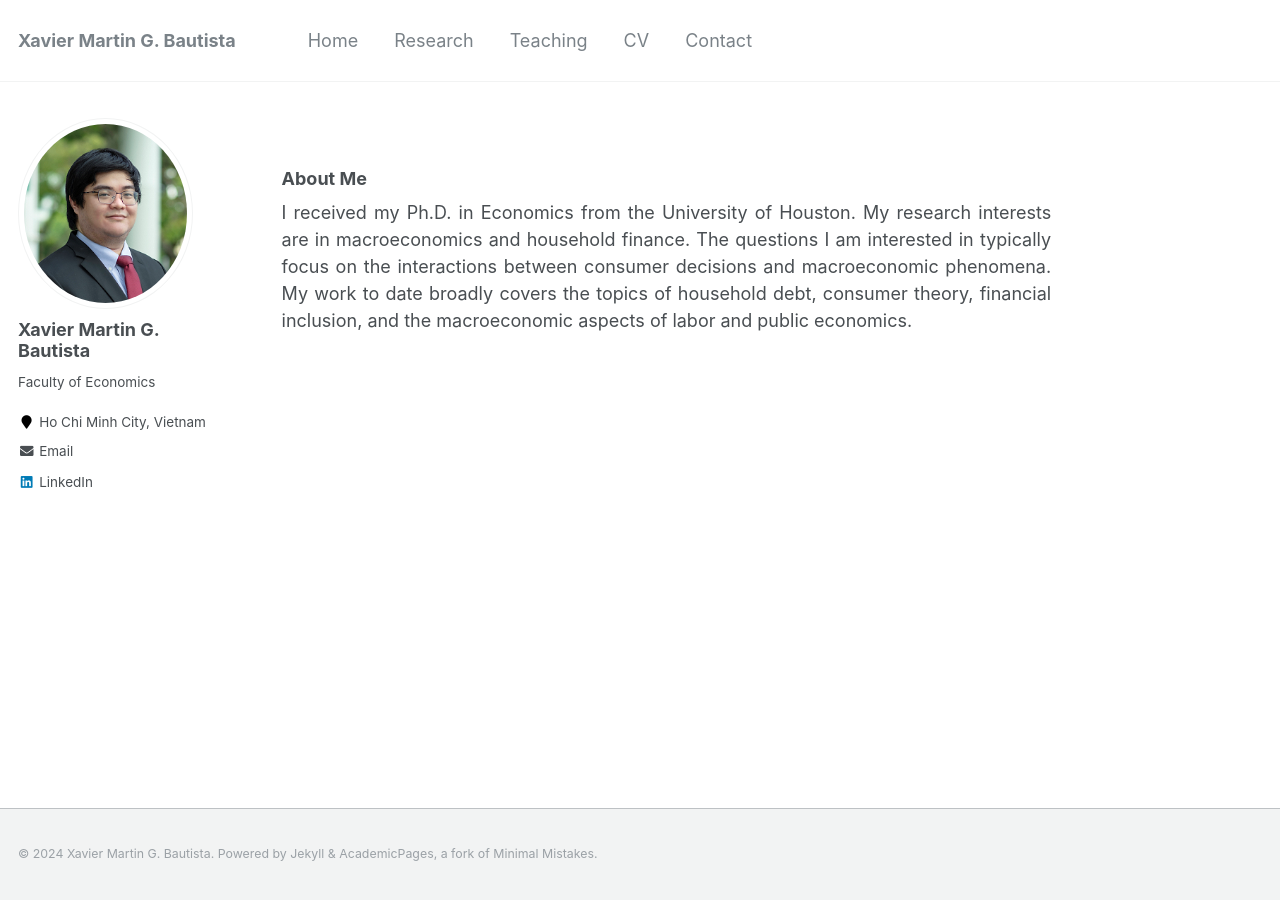
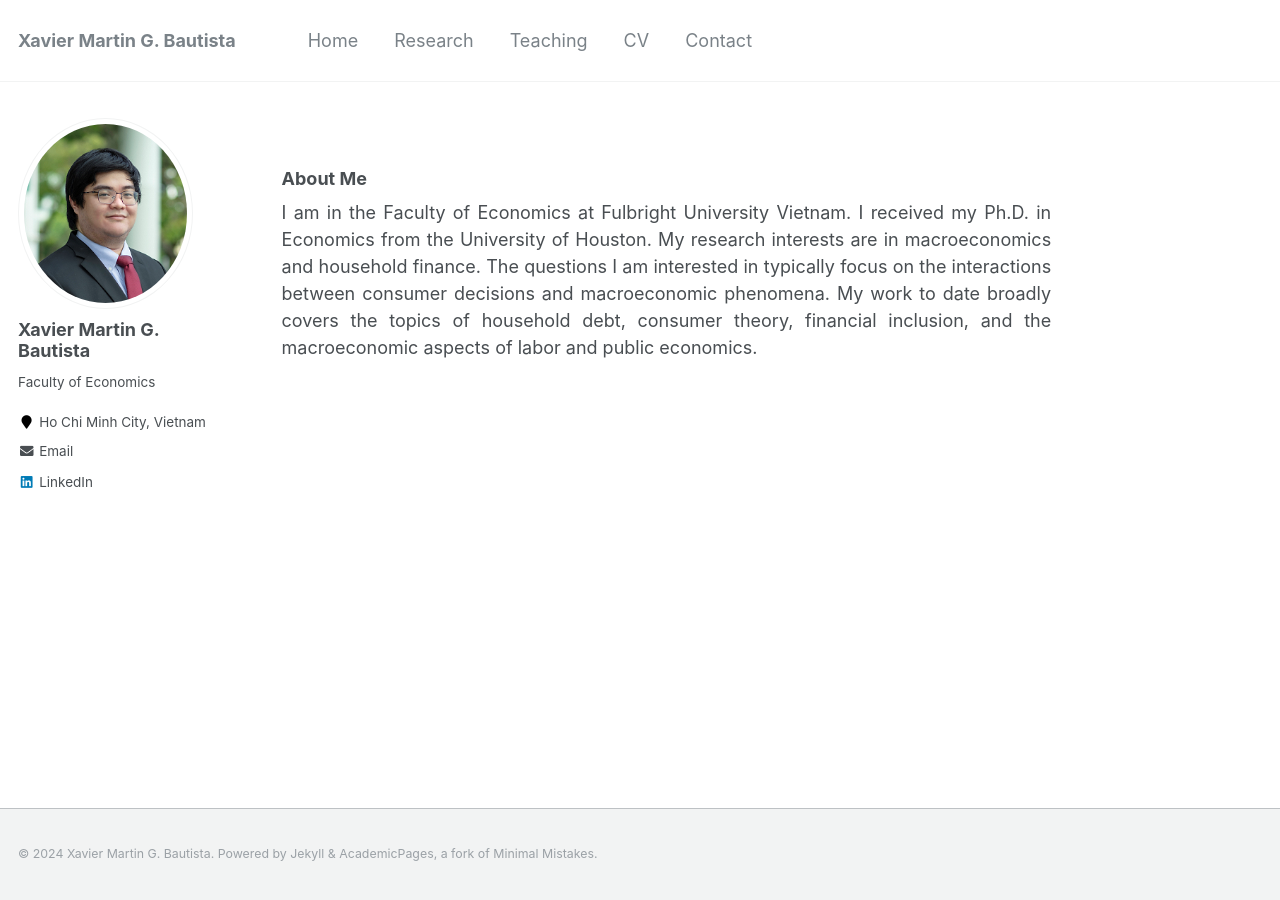
Before and after one commit to xmgbautista/xmgbautista.github.io, a Jekyll site: the page built from _pages/about.md, in a window 1280 px wide. Built offline with Jekyll 4.4.1, drawn with Linux system fonts in a browser that asks for light colours.

Commit message:
Update about.md

```diff
--- a/_pages/about.md
+++ b/_pages/about.md
@@ -18,5 +18,5 @@ redirect_from:
 ### About Me
 
 <p style='text-align: justify;'>
-I received my Ph.D. in Economics from the University of Houston. My research interests are in macroeconomics and household finance. The questions I am interested in typically focus on the interactions between consumer decisions and macroeconomic phenomena. My work to date broadly covers the topics of household debt, consumer theory, financial inclusion, and the macroeconomic aspects of labor and public economics.
+I am in the Faculty of Economics at Fulbright University Vietnam. I received my Ph.D. in Economics from the University of Houston. My research interests are in macroeconomics and household finance. The questions I am interested in typically focus on the interactions between consumer decisions and macroeconomic phenomena. My work to date broadly covers the topics of household debt, consumer theory, financial inclusion, and the macroeconomic aspects of labor and public economics.
 </p>
```
